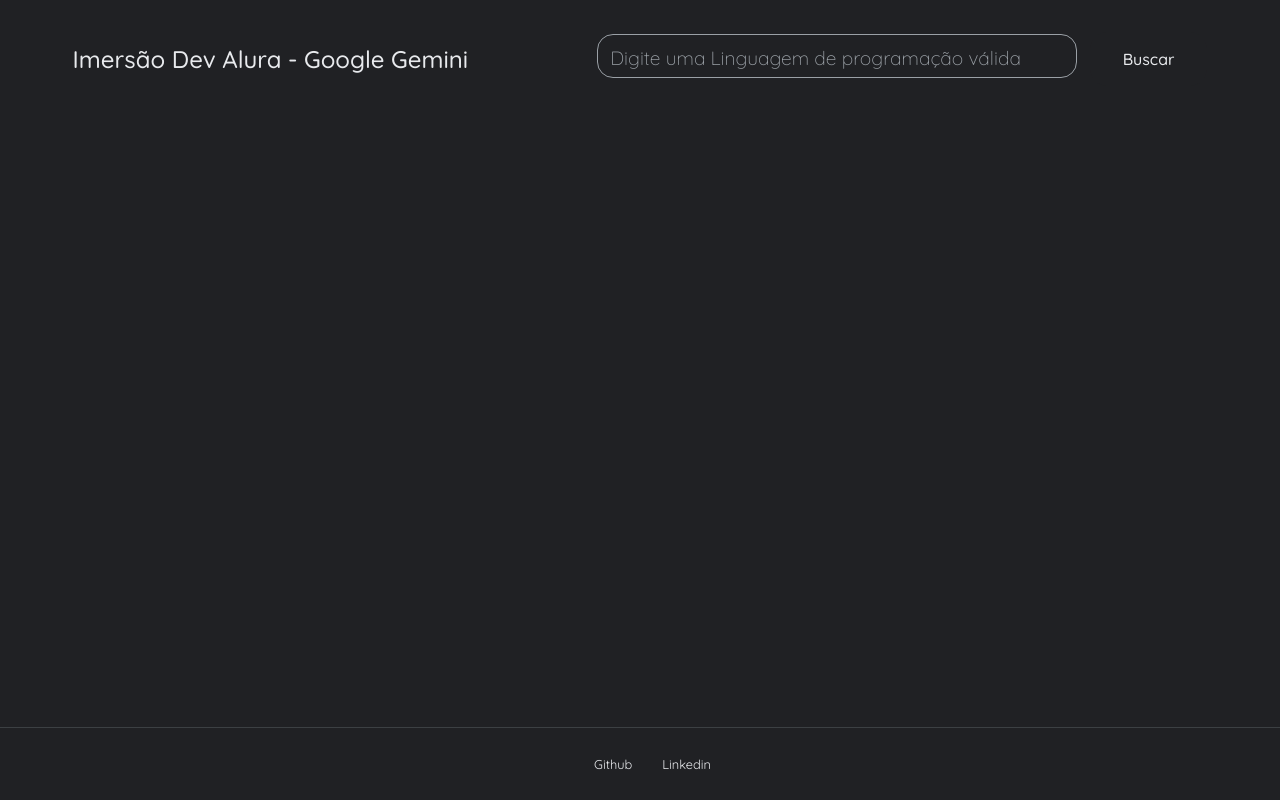
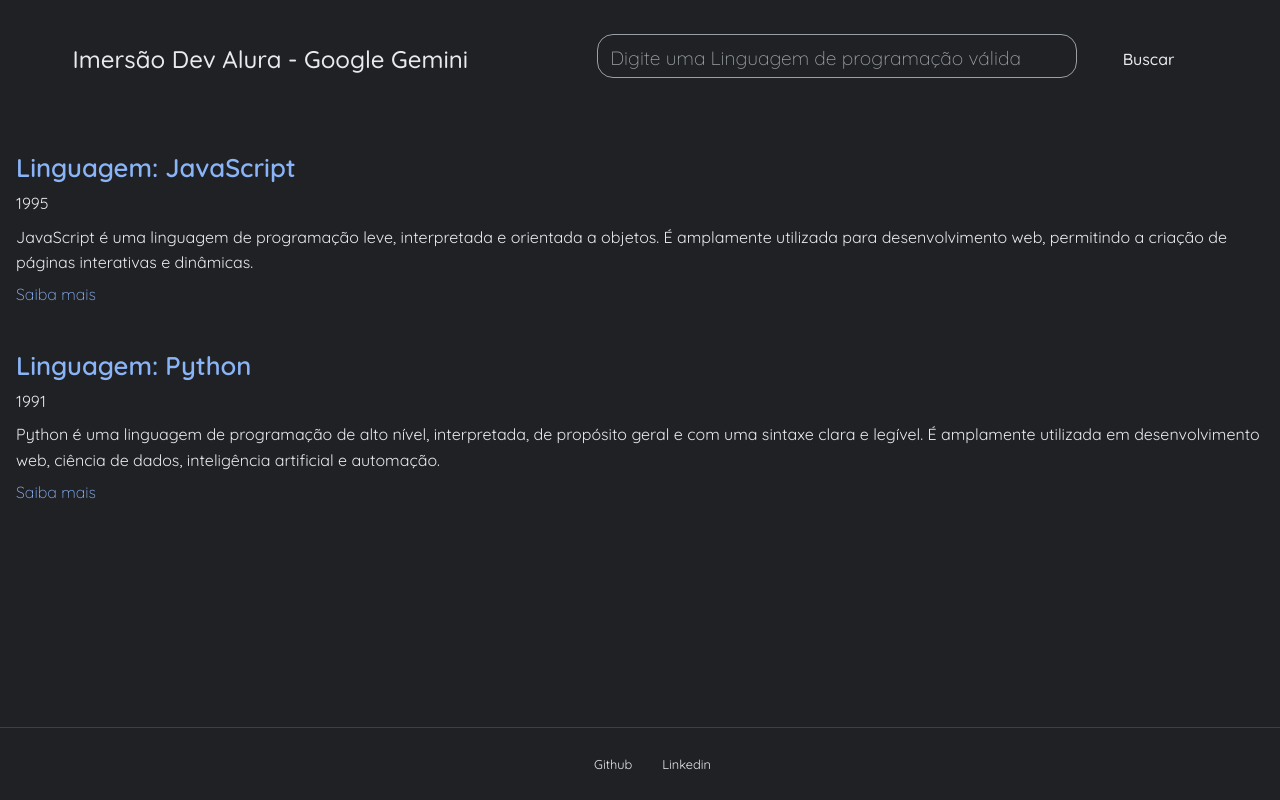
Before and after one commit to GGneto10/Imers-o_alura, a plain HTML site: page index.html in a window 1280 px wide. Drawn offline with Linux system fonts and the light colour scheme.

Commit message:
aplicando conteúdo inical diretamente á página html

```diff
--- a/index.html
+++ b/index.html
@@ -16,7 +16,22 @@
    </header>
 
     <main>
-        <section >
+        <section class="card-container">
+            <article class="card">
+                <h2>Linguagem: JavaScript</h2>
+                <p>1995</p>
+                <p> JavaScript é uma linguagem de programação leve, interpretada e orientada a objetos. É amplamente utilizada para desenvolvimento web, permitindo a criação de páginas interativas e dinâmicas.</p>
+                <a href="https://developer.mozilla.org/pt-BR/docs/Web/JavaScript">Saiba mais</a>
+            </article>
+        </section>
+
+         <section class="card-container">
+            <article class="card">
+                <h2>Linguagem: Python</h2>
+                <p>1991</p>
+                <p> Python é uma linguagem de programação de alto nível, interpretada, de propósito geral e com uma sintaxe clara e legível. É amplamente utilizada em desenvolvimento web, ciência de dados, inteligência artificial e automação.</p>
+                <a href="https://developer.mozilla.org/pt-BR/docs/Web/JavaScript">Saiba mais</a>
+            </article>
         </section>
     </main>
 
--- a/style.css
+++ b/style.css
@@ -215,7 +215,7 @@ article a:hover {
 
     div input, /* Estilos para o input e seu placeholder em telas muito pequenas */
     div input::placeholder {
-        font-size: 1rem; /* Reduz o tamanho da fonte */
+        font-size: 1rem; /* Reduz o tamanh  o da fonte */
     }
 
     article h2 { /* Estilos para o h2 do article em telas muito pequenas */
```
